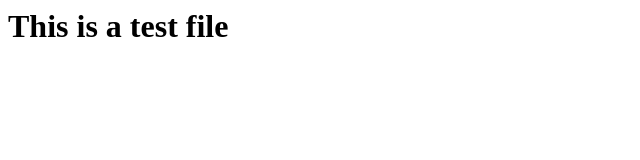
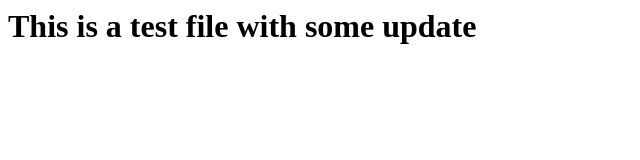
Before and after one commit to Ramesh29/gitlearn, a plain HTML site: page index.html in a window 1280 px wide. Shown: the whole page, without its empty margins (0-640 px from the left). Drawn offline with Linux system fonts and the light colour scheme.

Commit message:
Update index.html
updated index.html file to test checking out remote master

```diff
--- a/index.html
+++ b/index.html
@@ -6,6 +6,6 @@
     <title>Document</title>
 </head>
 <body>
-    <h1>This is a test file</h1>
+    <h1>This is a test file with some update</h1>
 </body>
 </html>
```
